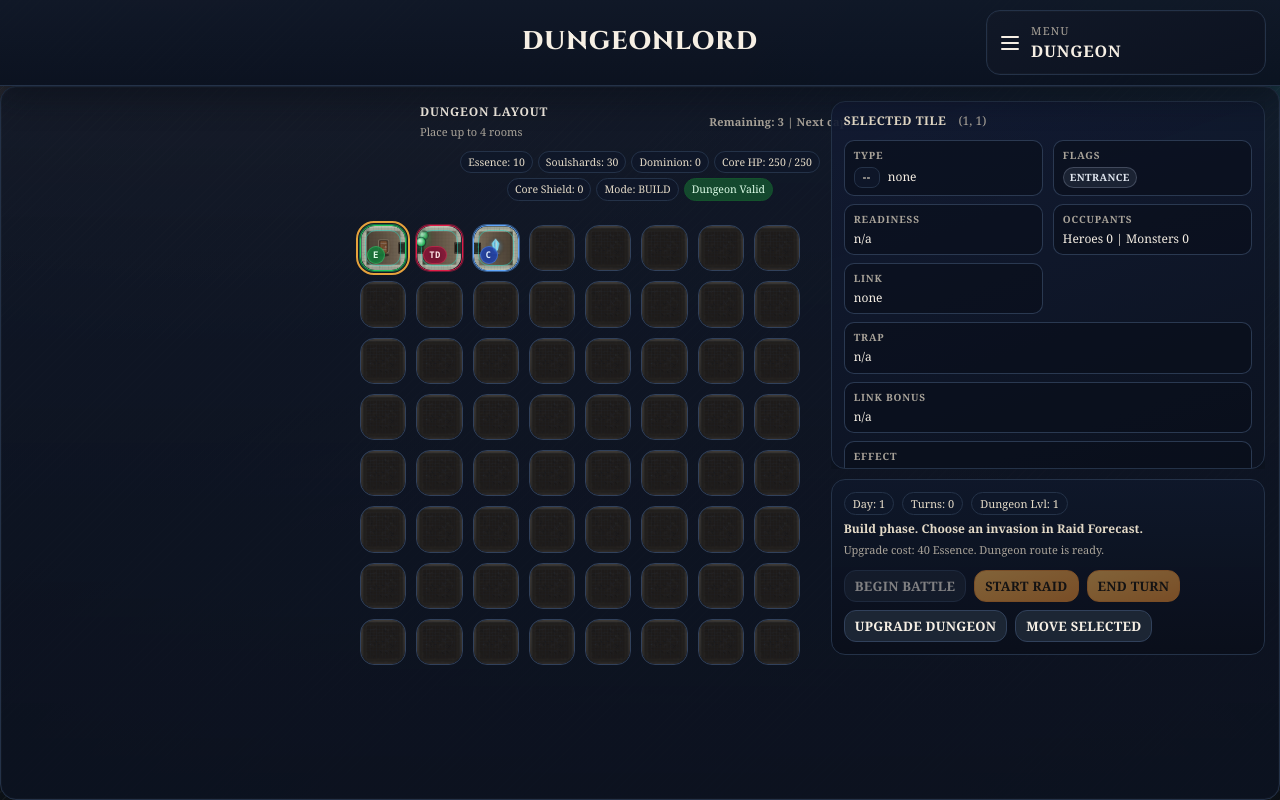
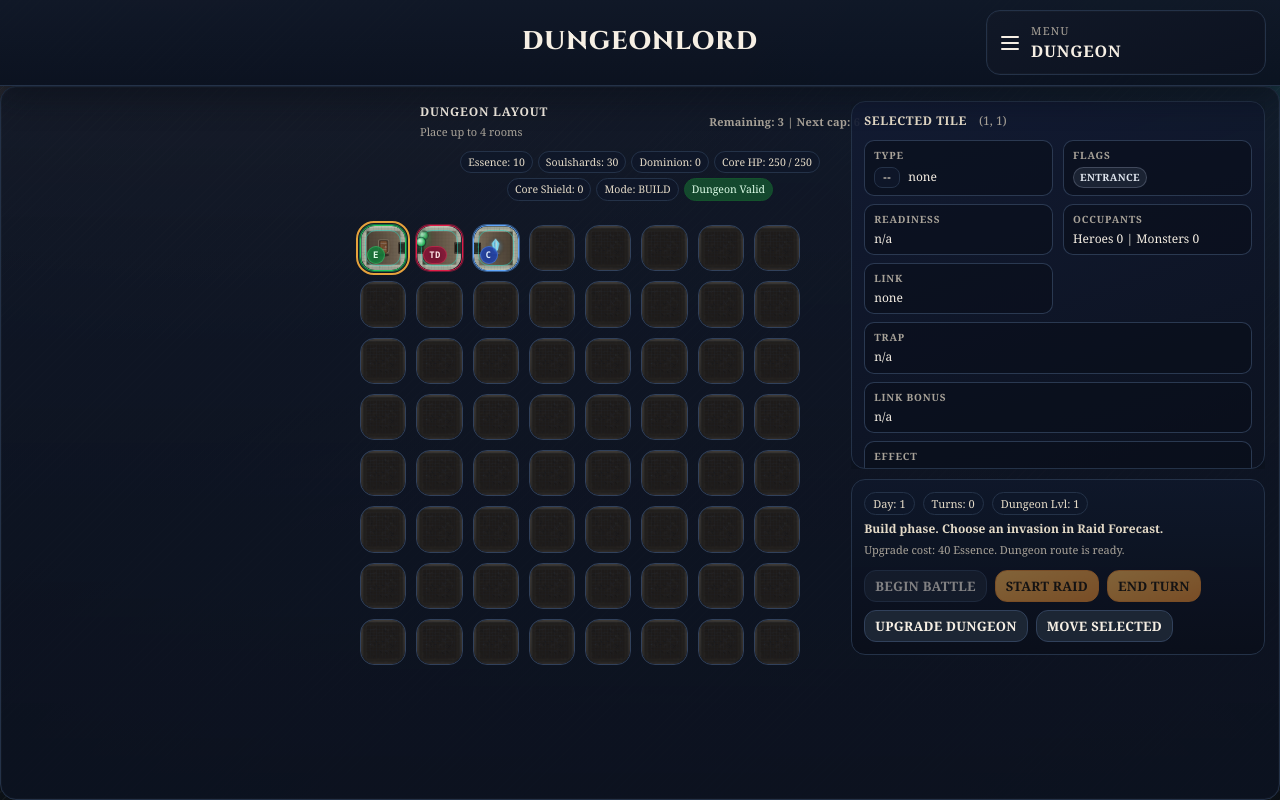
Before and after one commit to deavonthebunny-hub/Dungeonlord, a React (Vite) app: page / in a window 1280 px wide. Built offline with nearby package versions, Linux system fonts and the light colour scheme; a web font is replaced by a local one.

Commit message:
Another Small UI Fix

```diff
--- a/src/App.css
+++ b/src/App.css
@@ -1943,7 +1943,7 @@ button.entityItem {
 
   .layout {
     --dungeon-center-offset: clamp(124px, 12vh, 154px);
-    --dungeon-side-gap: clamp(26px, 2.4vw, 48px);
+    --dungeon-side-gap: clamp(38px, 4vw, 88px);
     flex: 1 1 auto;
     height: auto;
     min-height: 0;
```
